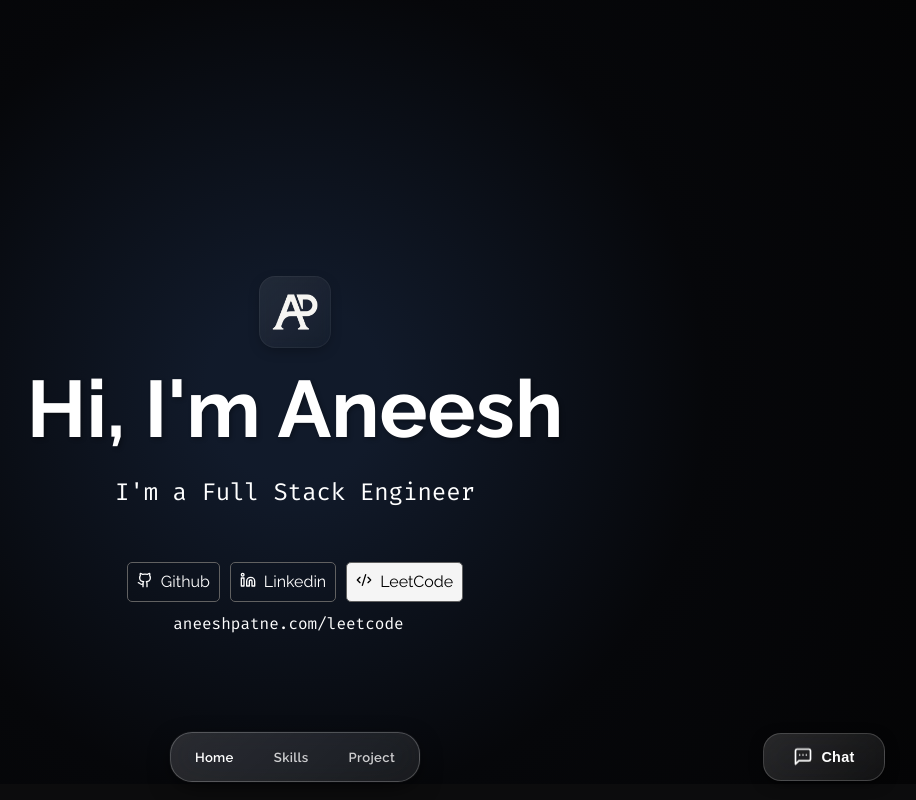
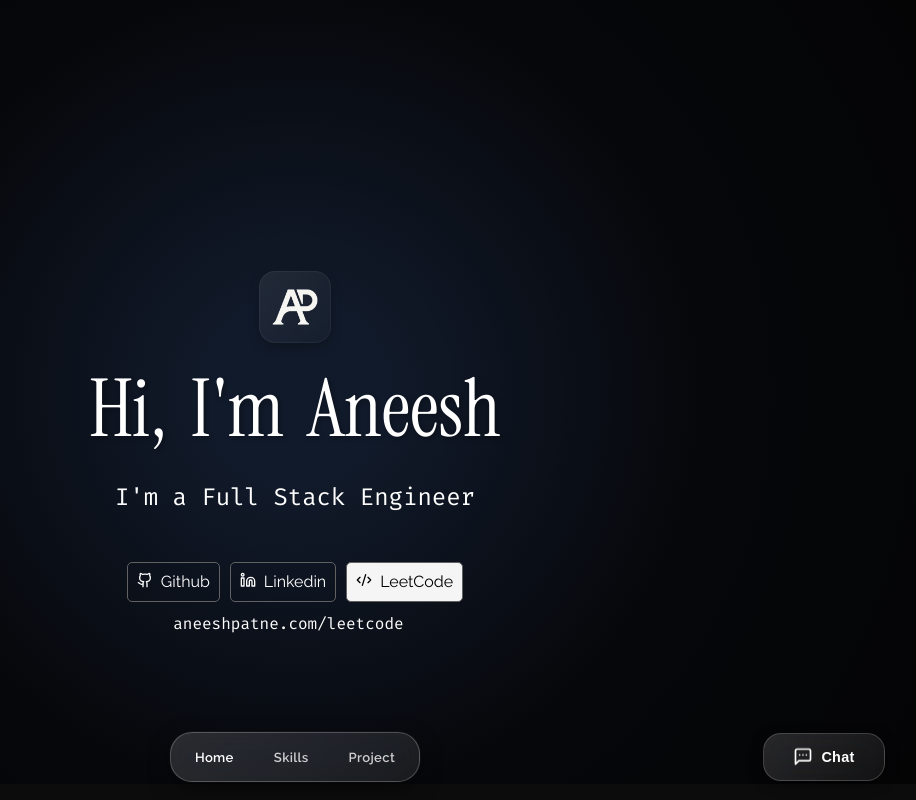
Before and after one commit to aneeshpatne/Personal-Portfolio, a Next.js app: page / in a window 1280 px wide. Shown: the top 800 px of the page, without its empty margins (345-1261 px from the left). Built offline with nearby package versions, Linux system fonts and the light colour scheme; no server answers; the database is empty.

Commit message:
feat: integrate Instrument Serif font and enhance introName styling with italic and word-spacing

```diff
--- a/src/components/NameNew.jsx
+++ b/src/components/NameNew.jsx
@@ -1,5 +1,6 @@
 "use client";
 import { Fira_Code } from "next/font/google";
+import { Instrument_Serif } from "next/font/google";
 import Image from "next/image";
 import { LuGithub, LuLinkedin, LuCodeXml } from "react-icons/lu";
 import styles from "./style/nameNew.module.css";
@@ -9,6 +10,12 @@ const ibm_font = Fira_Code({
   subsets: ["latin"],
   weight: ["400", "500"],
   display: "swap",
+});
+const instrumentSerif = Instrument_Serif({
+  subsets: ["latin"],
+  weight: "400",
+  style: ["normal", "italic"],
+  variable: "--font-instrument-serif",
 });
 const socials = [
   { name: "Github", icon: <LuGithub />, url: "github" },
@@ -47,7 +54,9 @@ export default function NameNew({ theme }) {
               className={styles.logo}
             />
           </div>
-          <p className={styles.introName}>Hi, I&apos;m Aneesh</p>
+          <p className={`${styles.introName} ${instrumentSerif.className}`}>
+            Hi, I&apos;m Aneesh
+          </p>
           <p className={`${styles.introTextSmall} ${ibm_font.className}`}>
             I&apos;m a Full Stack Engineer
           </p>
--- a/src/components/style/nameNew.module.css
+++ b/src/components/style/nameNew.module.css
@@ -32,6 +32,8 @@
 .introName {
   font-size: 5rem;
   font-weight: 700;
+  word-spacing: 10px;
+  font-style: italic;
   text-shadow: 2px 2px 4px rgba(0, 0, 0, 0.3);
 }
 .introWrapper {
```
